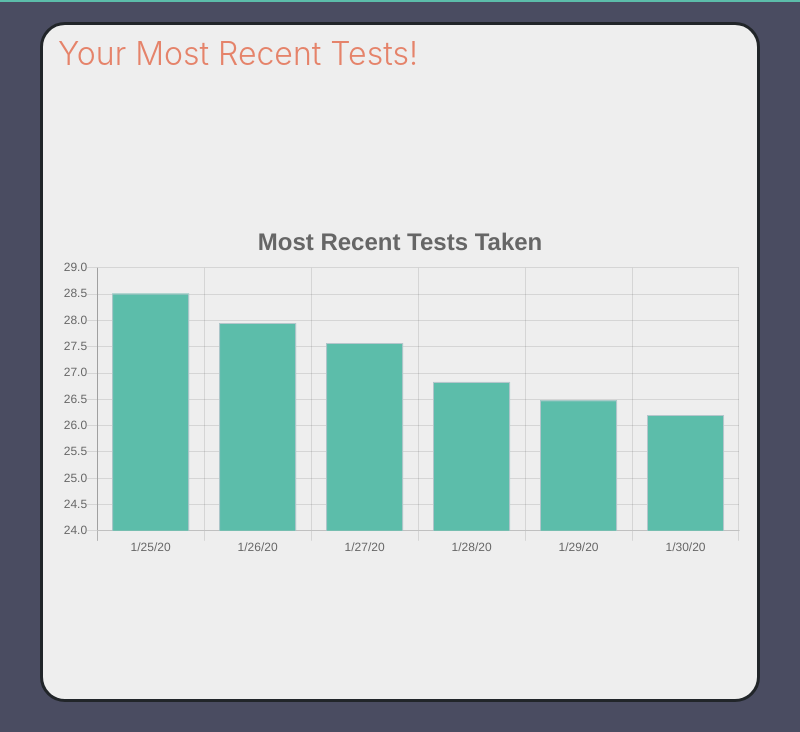
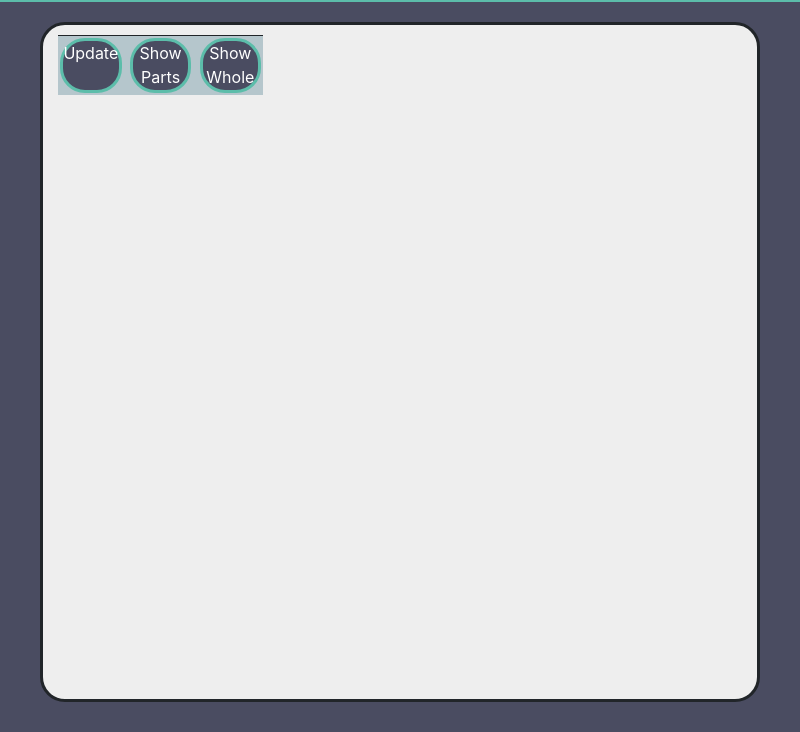
Before and after one commit to gc-tyes/Electron, an Electron app: page pages/MyProgress.html in a window 800 px wide. Shown: the part 68-800 px from the top of the page. Drawn offline with nearby package versions, Linux system fonts and the light colour scheme.

Commit message:
Updated Progress Page

```diff
--- a/contents/css/Dashboard.css
+++ b/contents/css/Dashboard.css
@@ -132,13 +132,15 @@
 }
 
 .btn1-div {
-    height: 15%;
-    display: flex;
+    height: 9%;
+    width: 30%;
+    display: inline-flex;
     flex-direction: row;
     background: #B5C6CC;
     justify-content: center;
     border-top: solid;
     border-width: thin;
+    text-align: center;
 }
 
 .btn2-div {
--- a/pages/MyProgress.html
+++ b/pages/MyProgress.html
@@ -33,8 +33,15 @@
           <div class="separator-bar"></div>
           <div class="body text-center">
             <div class="container">
-              <h1 class="title display-3">Your Most Recent Tests!</h1>
-              <canvas id="myChart" width="400" height="200"></canvas>
+              <!-- <h1 class="title display-3">Your Most Recent Tests!</h1>
+              <canvas id="myChart" width="400" height="200"></canvas> -->
+              <div class="btn1-div">
+                  <a class="add-btn" href="./MyProfile.html">  Update  </a>
+                  <hr />
+                  <a class="add-btn" href="./MyResults.html">  Show Parts  </a>
+                  <hr />
+                  <a class="add-btn" href="./MyResults.html">  Show Whole  </a>
+              </div>
             </div>
         </div>
     </div>
@@ -58,8 +65,8 @@
           labels:['1/25/20', '1/26/20', '1/27/20', '1/28/20', '1/29/20', '1/30/20'],
           datasets:[{
             label: 'Time (seconds)',
-            data: totalData,
-            backgroundColor:'#5CBDAA',
+            data: removalData,
+            backgroundColor:'#bcbc5c',
             borderWidth:1,
             borderColor:'#B5C6CC',
             hoverBorderWidth:2,
@@ -69,7 +76,7 @@
         options:{
           title:{
             display:true,
-            text:'Most Recent Tests Taken',
+            text:'Peg Removal Times',
             fontSize:24
           },
           legend:{
@@ -91,7 +98,7 @@
             yAxes:[{
               ticks:{
                 beginAtZero:false,
-                suggestedMin:24
+                suggestedMin:9
               }
             }]
           }
```
